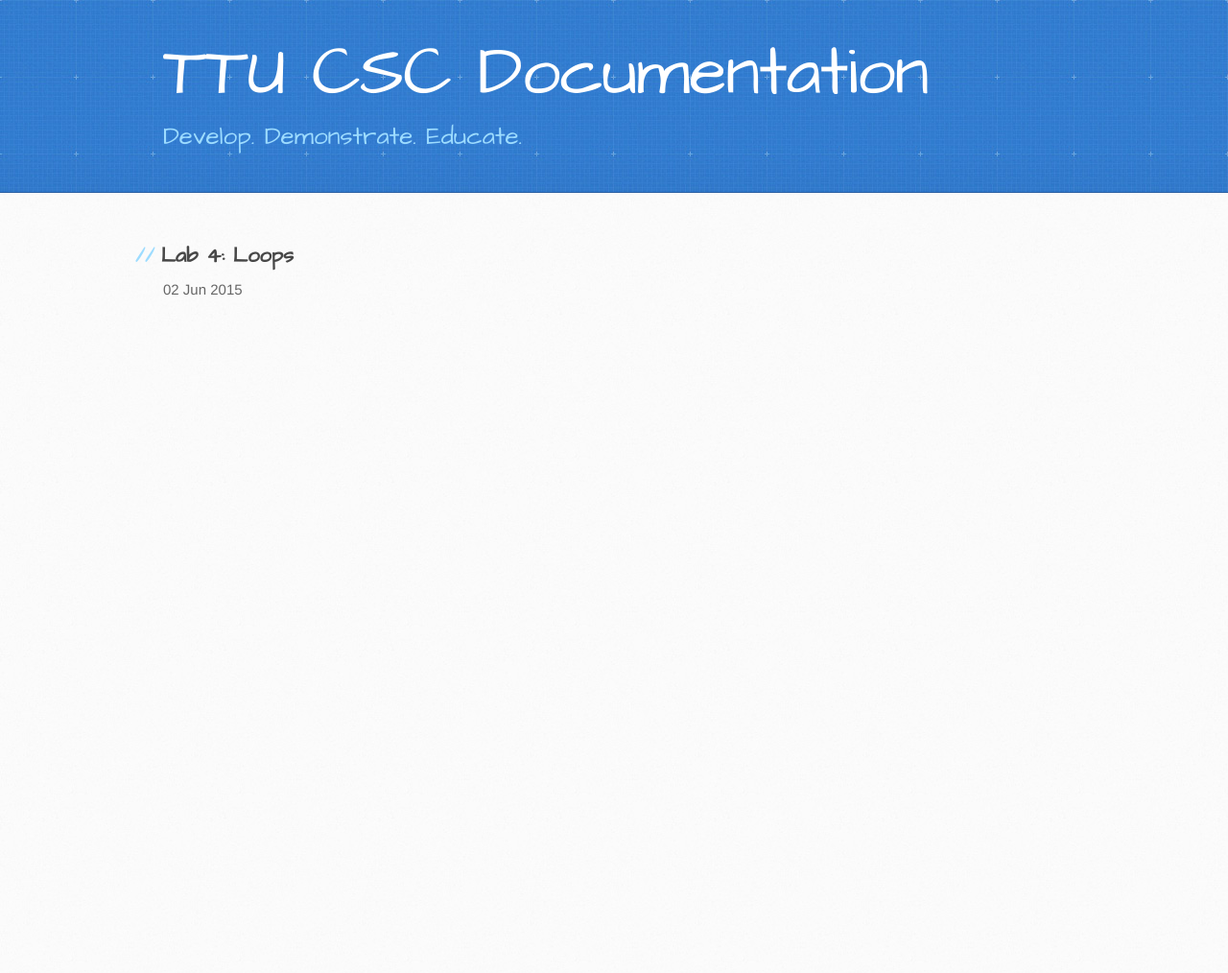
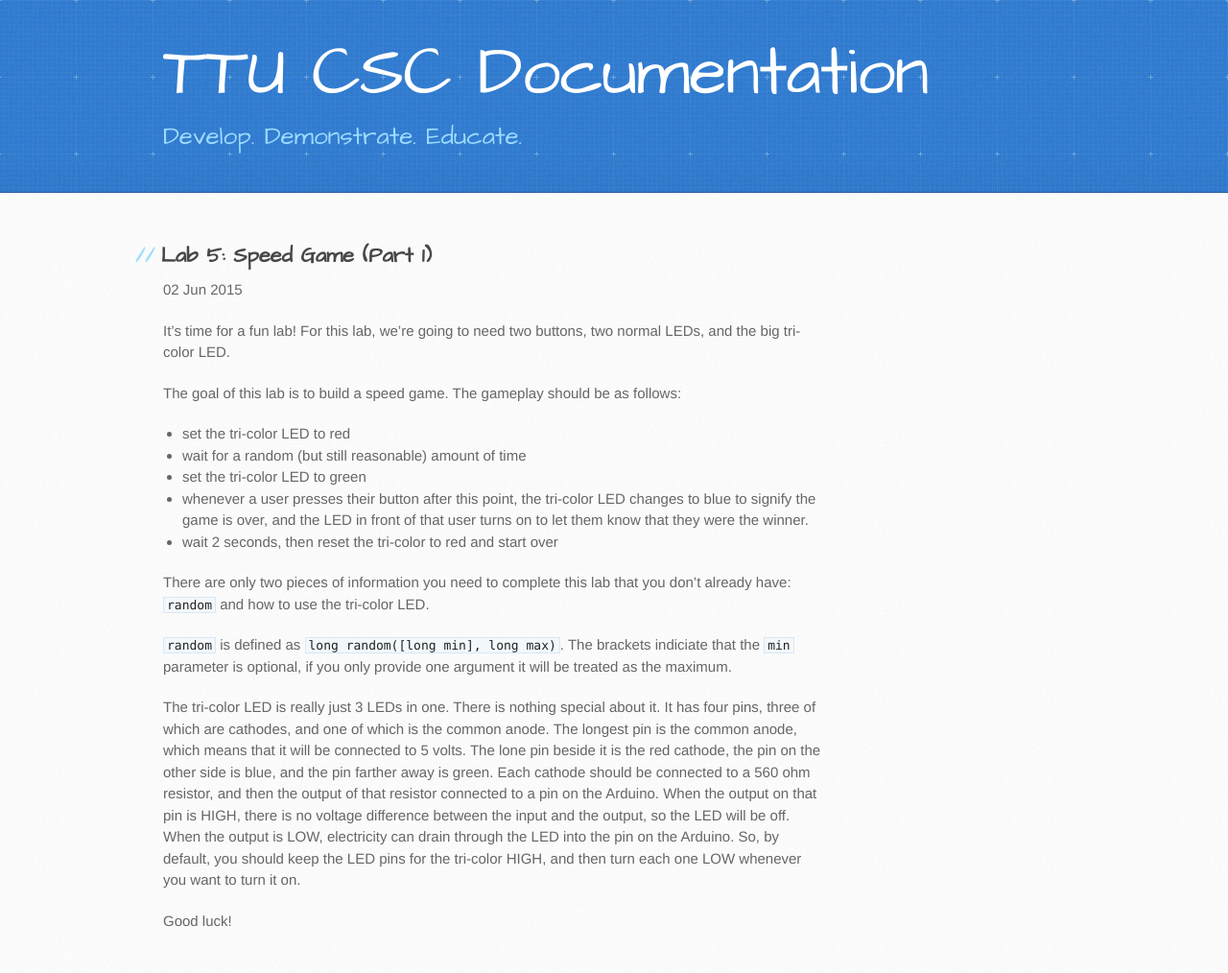
Before and after one commit to TTU-CSC/ttu-csc.github.com, a Jekyll site: the page built from _posts/2015-07-01-speed-game-1.markdown, in a window 1280 px wide. Shown: the whole page at 96% size. Built offline with Jekyll 4.4.1, drawn with Linux system fonts in a browser that asks for light colours; before the commit the page ends 900 px from its top, so only the background shows below that.

```diff
--- a/_posts/2015-05-14-labs-overview.markdown
+++ b/_posts/2015-05-14-labs-overview.markdown
@@ -30,11 +30,11 @@
 ### [Lab 4: Loops]({% post_url 2015-06-02-lab-4-loops %})
 **Objective:** To familiarize you with a useful tool to cut down on writing the same code over and over.
 **New Functions and Keywords:** `while`, `for`, `do..while`
-**Description:** A loop is a structure that allows you to have the same piece of code happen over and over until some condition is false. There are different kinds of loops, and this lab will show you why they are useful. While a button is not pressed, blink one LED slowly. Once the button is pressed, for each LED, turn that LED on, then wait a short time, and then turn it off.
+**Description:** A loop is a structure that allows you to have the same piece of code happen over and over until some condition is false. There are different kinds of loops, and this lab will show you why they are useful. While a button is not pressed, blink three LEDs in an enticing manner. Once the button is pressed, blink all of the LEDs simultaneously on and simultaneously off.
 
 ### Lab 5: Speed Game (part 1)
 **Objective:** Learning to use loops in more depth.
-**New Functions and Keywords:**
+**New Functions and Keywords:** `random`
 **Description:** Using two buttons, two normal LEDs, and the tri-color LED, you're going to build a game. The game will wait for a random amount of time, and then the tri-color LED will change from red to green. Whoever pushes their button first wins, and their LED turns on. The tri-color LED also changes to blue. After about two seconds, the game will reset, so the tri-color LED will go back to red, and both of the players' LEDs will turn off.
 
 ### Lab 6: Speed Game (part 2)
--- a/_posts/2015-06-02-lab-4-loops.markdown
+++ b/_posts/2015-06-02-lab-4-loops.markdown
@@ -10,7 +10,7 @@
 Background
 ==========
 
-When writing software, there innumerable times when you need to do a certain action more than once. Copying and pasting code is a direct violation of the [DRY (Don't Repeat Yourself) principle](https://en.wikipedia.org/wiki/Don't_repeat_yourself), and WET solutions (We Enjoy Typing) make code that is both difficult to understand and maintain.
+When writing software, there innumerable times when you need to do a certain action more than once. Copying and pasting code to do the same thing multiple times is a direct violation of the [DRY (Don't Repeat Yourself) principle](https://en.wikipedia.org/wiki/Don't_repeat_yourself), and WET solutions (We Enjoy Typing) make code that is both difficult to understand and maintain.
 
 One of the fundamental tools used to avoid WET solutions is the loop. There are three major kinds of loops in C++: `for`, `while`, and `do..while`. Combining these three will allow you to minimize repetition. Here is an example of each:
 
@@ -77,7 +77,8 @@
 except to block the program and wait for the user to provide '64'. This wouldn't work for every case.
 
 
-    while (get_number_from_user() != 64); //the immediate semicolon indicates the code should stay on this line until the condition is false.
+    //the immediate semicolon indicates the code should stay on this line until the condition is false.
+    while (get_number_from_user() != 64);
 
 As you can see, the different major types all do approximately the same thing, but there are subtle differences that can be convenient.
 
--- a/_posts/2015-07-01-speed-game-1.markdown
+++ b/_posts/2015-07-01-speed-game-1.markdown
@@ -1,6 +1,23 @@
 ---
 layout: post
-title:  "Lab 4: Loops"
+title:  "Lab 5: Speed Game (Part 1)"
 date:   2015-06-02 13:22:30
 categories: docs
 ---
+
+It's time for a fun lab! For this lab, we're going to need two buttons, two normal LEDs, and the big tri-color LED.
+
+The goal of this lab is to build a speed game. The gameplay should be as follows:
+- set the tri-color LED to red
+- wait for a random (but still reasonable) amount of time
+- set the tri-color LED to green
+- whenever a user presses their button after this point, the tri-color LED changes to blue to signify the game is over, and the LED in front of that user turns on to let them know that they were the winner.
+- wait 2 seconds, then reset the tri-color to red and start over
+
+There are only two pieces of information you need to complete this lab that you don't already have: `random` and how to use the tri-color LED.
+
+`random` is defined as `long random([long min], long max)`. The brackets indiciate that the `min` parameter is optional, if you only provide one argument it will be treated as the maximum.
+
+The tri-color LED is really just 3 LEDs in one. There is nothing special about it. It has four pins, three of which are cathodes, and one of which is the common anode. The longest pin is the common anode, which means that it will be connected to 5 volts. The lone pin beside it is the red cathode, the pin on the other side is blue, and the pin farther away is green. Each cathode should be connected to a 560 ohm resistor, and then the output of that resistor connected to a pin on the Arduino. When the output on that pin is HIGH, there is no voltage difference between the input and the output, so the LED will be off. When the output is LOW, electricity can drain through the LED into the pin on the Arduino. So, by default, you should keep the LED pins for the tri-color HIGH, and then turn each one LOW whenever you want to turn it on.
+
+Good luck!
```
Also changed, not shown: _posts/2015-05-11-getting-started.markdown (+7 -1 lines), _posts/2015-07-01-speed-game-2.markdown (added, +31 -0 lines).
